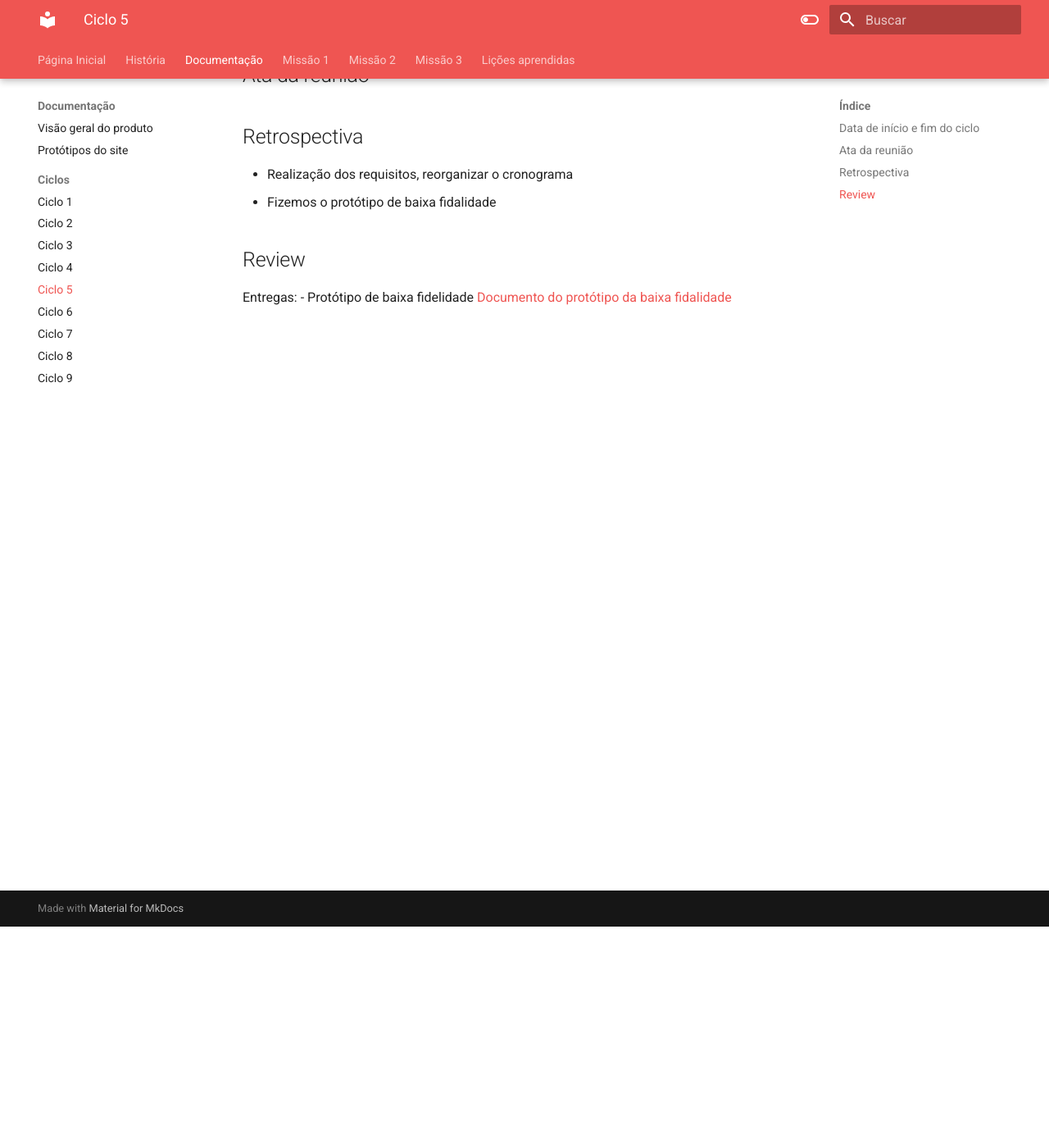
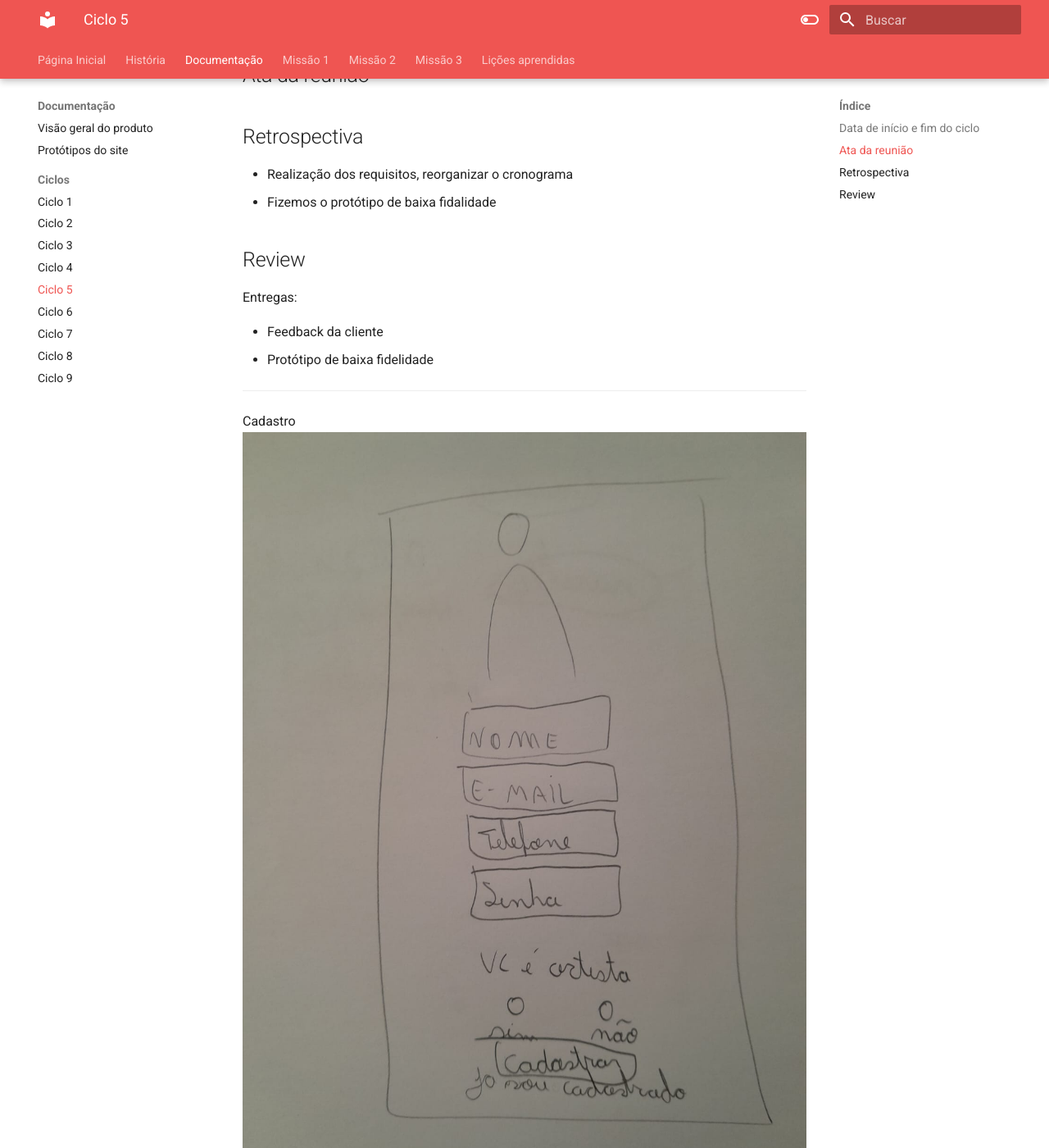
Before and after one commit to mdsreq-fga-unb/2023.2-ArtPlace, an MkDocs documentation site: the page built from docs/Ciclos/ciclo5.md, in a window 1280 px wide and 1400 px high, scrolled down 270 px. Shown: the whole window at 82% size. Built offline with MkDocs 1.6.1 and Material for MkDocs 9.7.7, drawn with Linux system fonts in a browser that asks for light colours; some of the changed text lies outside the part shown.

Commit message:
Colocando o protótipo de baixa

```diff
--- a/docs/Ciclos/ciclo5.md
+++ b/docs/Ciclos/ciclo5.md
@@ -14,5 +14,20 @@
 ## Review
 
 Entregas:
+
+- Feedback da cliente
 - Protótipo de baixa fidelidade
-[Documento do protótipo da baixa fidalidade](../documentos/prototipodebaixa.pdf)
+
+***
+Cadastro
+![Image title](..//prototipo/cadastrar.jpeg)
+Login
+![Image title](..//prototipo/login.jpeg)
+Home usuário
+![Image title](..//prototipo/home%20usúario.jpeg)
+Home artista
+![Image title](..//prototipo/home%20artista.jpeg)
+Feedback
+![Image title](..//prototipo/feedback.jpeg)
+Perfil
+![Image title](..//prototipo/perfil.jpeg)
```
Also changed, not shown: docs/prototipo/Cadastro.jpg (added), docs/prototipo/Home Artista com Menu-1.jpg (added), docs/prototipo/Home Artista com Menu-2.jpg (added), docs/prototipo/Home Artista com Menu-3.jpg (added), docs/prototipo/Home Artista com Menu.jpg (added), docs/prototipo/Home Pessoinha Normal com Menu-1.jpg (added), docs/prototipo/Home Pessoinha Normal com Menu.jpg (added), docs/prototipo/Home Pessoinha Normal-1.jpg (added), docs/prototipo/Home Pessoinha Normal.jpg (added), docs/prototipo/Login.jpg (added), docs/prototipo/cadastrar.jpeg (added), docs/prototipo/feedback.jpeg (added), docs/prototipo/home artista.jpeg (added), docs/prototipo/home usúario.jpeg (added), 2 more files.
